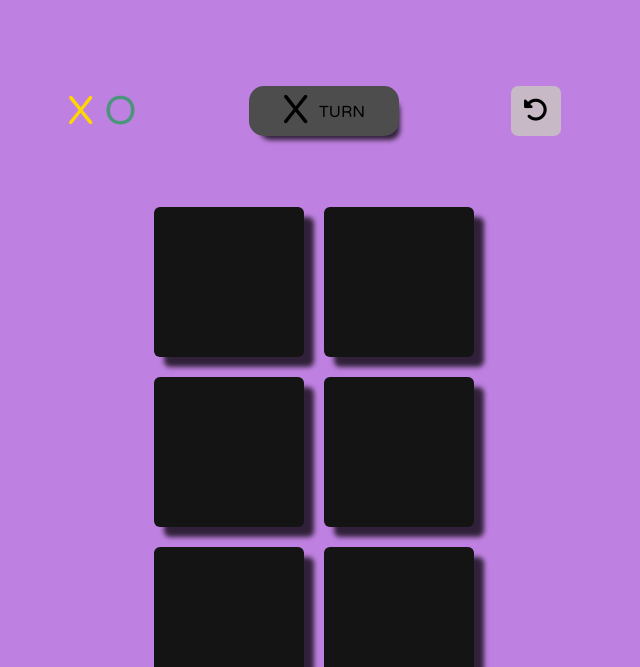
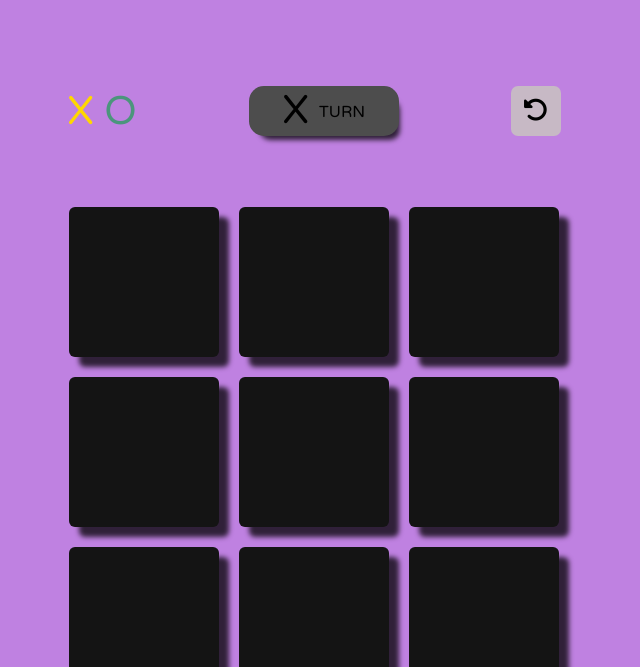
Before and after one commit to joaco15454/TaTeTi, a plain HTML site: page index.html in a window 1280 px wide. Shown: the part 133-800 px from the top of the page, without its empty margins (326-966 px from the left). Drawn offline with Linux system fonts and the light colour scheme.

Commit message:
correccion mediaQuerit

```diff
--- a/styles.css
+++ b/styles.css
@@ -68,12 +68,15 @@ i {
 }
 .game_main {
     width: 30%;
-    display: flex;
+    /*display: flex;
     justify-content: center;
     align-items: center;
-    flex-wrap: wrap;
+    flex-wrap: wrap;*/
+    display: grid;
+    grid-template-columns: 1fr 1fr 1fr;
     margin-top: 2em;
     gap: 20px;
+    place-content: center;
 }
 .box {
     background-color: var(--black);
```
